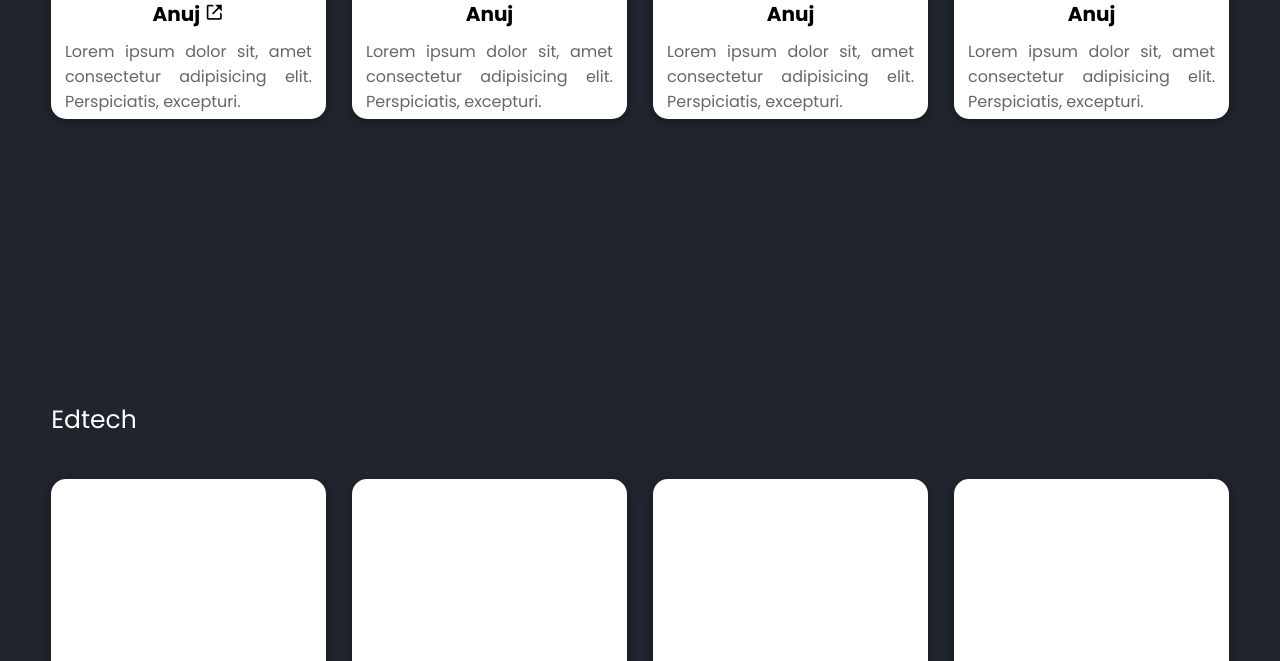
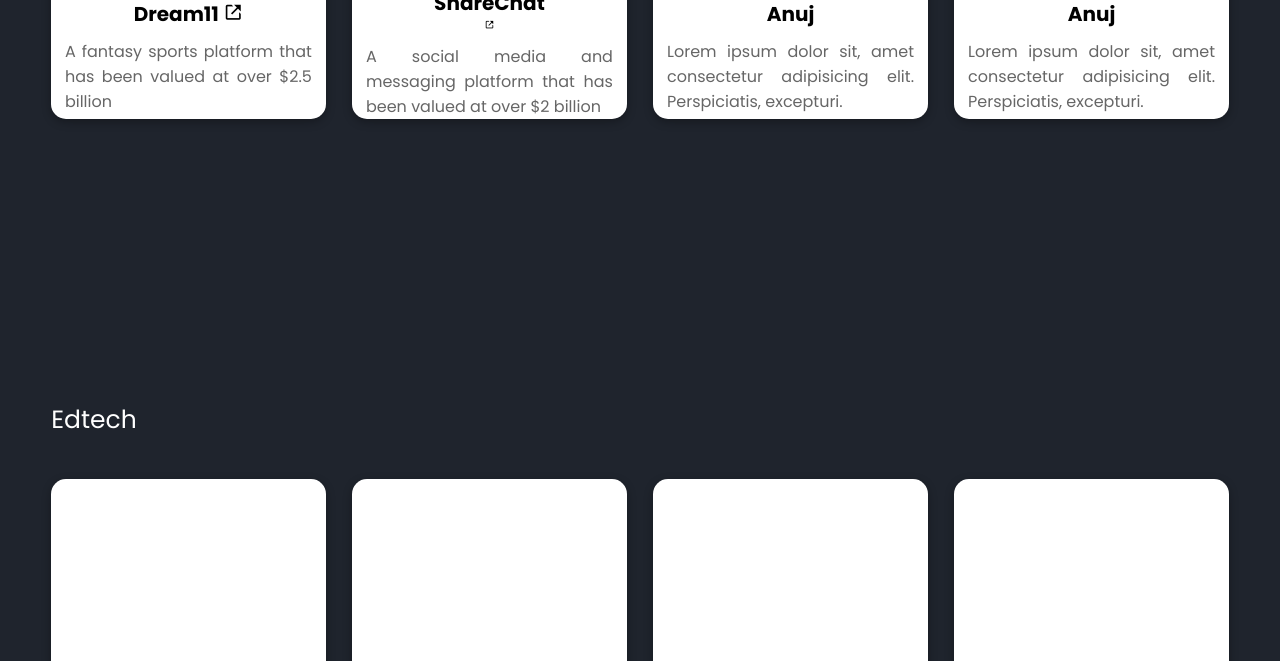
Before and after one commit to manya706/dAppFund, a website: page dashboard.html in a window 1280 px wide. Shown: the part 439-1100 px from the top of the page. Drawn offline with nearby package versions, Linux system fonts and the light colour scheme.

Commit message:
added startup info on cards

```diff
--- a/dashboard.html
+++ b/dashboard.html
@@ -93,19 +93,23 @@
             <div class="card-container">
                 <div class="card">
                     <img src="https://cdn.selloship.com/images/store_logo_sm/611a577bc2b28.jpeg" alt="">
-                    <h3>Anuj
-                        <a href="https://dealsonkicks.selloship.com/">
+                    <h3>Dream11
+                        <a href="https://www.dream11.com/">
 
                             <i class='bx bx-link-external'></i>
                         </a>
                     </h3>
-                    <p>Lorem ipsum dolor sit, amet consectetur adipisicing elit. Perspiciatis, excepturi.</p>
+                    <p>A fantasy sports platform that has been valued at over $2.5 billion</p>
 
                 </div>
                 <div class="card">
                     <img src="https://cdn.selloship.com/images/store_logo_sm/611a577bc2b28.jpeg" alt="">
-                    <h3>Anuj</h3>
-                    <p>Lorem ipsum dolor sit, amet consectetur adipisicing elit. Perspiciatis, excepturi.</p>
+                    <h3>ShareChat</h3>
+                    <a href="https://sharechat.com/">
+
+                      <i class='bx bx-link-external'></i>
+                    </a>
+                    <p>A social media and messaging platform that has been valued at over $2 billion</p>
                 </div>
                 <div class="card">
                     <img src="https://cdn.selloship.com/images/store_logo_sm/611a577bc2b28.jpeg" alt="">
```
